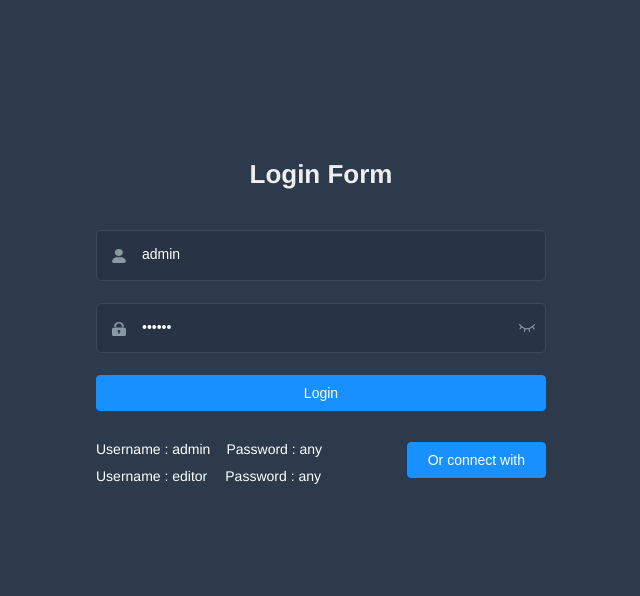
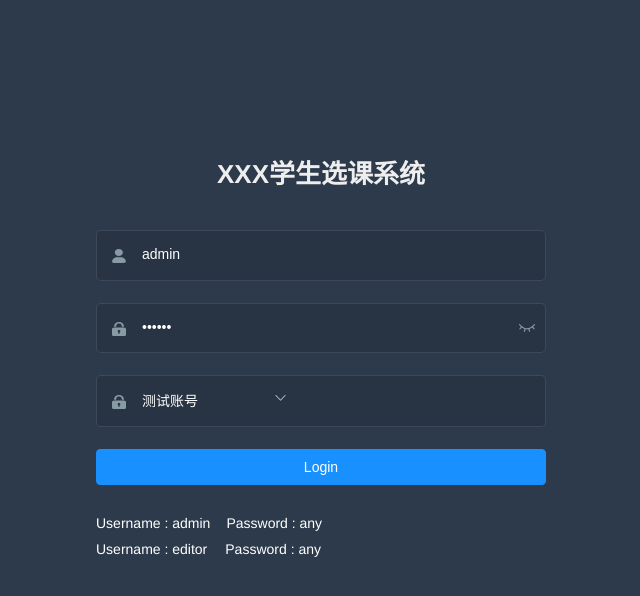
Before and after one commit to lin1s/Celection-System-Web, a Vue app: page /#/login in a window 1280 px wide. Shown: the top 596 px of the page, without its empty margins (319-959 px from the left). Built offline with nearby package versions, Linux system fonts and the light colour scheme.

Commit message:
代码修改

```diff
--- a/src/views/login/index.vue
+++ b/src/views/login/index.vue
@@ -1,9 +1,15 @@
 <template>
   <div class="login-container">
-    <el-form ref="loginForm" :model="loginForm" :rules="loginRules" class="login-form" autocomplete="on" label-position="left">
-
+    <el-form
+      ref="loginForm"
+      :model="loginForm"
+      :rules="loginRules"
+      class="login-form"
+      autocomplete="on"
+      label-position="left"
+    >
       <div class="title-container">
-        <h3 class="title">Login Form</h3>
+        <h3 class="title">XXX学生选课系统</h3>
       </div>
 
       <el-form-item prop="username">
@@ -13,7 +19,7 @@
         <el-input
           ref="username"
           v-model="loginForm.username"
-          placeholder="Username"
+          placeholder="请输入账号/学号/工号"
           name="username"
           type="text"
           tabindex="1"
@@ -21,7 +27,12 @@
         />
       </el-form-item>
 
-      <el-tooltip v-model="capsTooltip" content="Caps lock is On" placement="right" manual>
+      <el-tooltip
+        v-model="capsTooltip"
+        content="Caps lock is On"
+        placement="right"
+        manual
+      >
         <el-form-item prop="password">
           <span class="svg-container">
             <svg-icon icon-class="password" />
@@ -31,7 +42,7 @@
             ref="password"
             v-model="loginForm.password"
             :type="passwordType"
-            placeholder="Password"
+            placeholder="请输入密码"
             name="password"
             tabindex="2"
             autocomplete="on"
@@ -40,98 +51,122 @@
             @keyup.enter.native="handleLogin"
           />
           <span class="show-pwd" @click="showPwd">
-            <svg-icon :icon-class="passwordType === 'password' ? 'eye' : 'eye-open'" />
+            <svg-icon
+              :icon-class="passwordType === 'password' ? 'eye' : 'eye-open'"
+            />
           </span>
         </el-form-item>
       </el-tooltip>
 
-      <el-button :loading="loading" type="primary" style="width:100%;margin-bottom:30px;" @click.native.prevent="handleLogin">Login</el-button>
+      <el-form-item prop="permission">
+        <span class="svg-container">
+          <svg-icon icon-class="password" />
+        </span>
+        <el-select
+          class="permission-select"
+          v-model="loginForm.permission"
+          placeholder="请选择"
+        >
+          <el-option
+            v-for="item in permissionOptions"
+            :value="item.key"
+            :label="item.label"
+            :key="item.key"
+          />
+        </el-select>
+      </el-form-item>
 
-      <div style="position:relative">
+      <el-button
+        :loading="loading"
+        type="primary"
+        style="width: 100%; margin-bottom: 30px"
+        @click.native.prevent="handleLogin"
+        >Login</el-button
+      >
+
+      <div style="position: relative">
         <div class="tips">
           <span>Username : admin</span>
           <span>Password : any</span>
         </div>
         <div class="tips">
-          <span style="margin-right:18px;">Username : editor</span>
+          <span style="margin-right: 18px">Username : editor</span>
           <span>Password : any</span>
         </div>
-
-        <el-button class="thirdparty-button" type="primary" @click="showDialog=true">
-          Or connect with
-        </el-button>
       </div>
     </el-form>
-
-    <el-dialog title="Or connect with" :visible.sync="showDialog">
-      Can not be simulated on local, so please combine you own business simulation! ! !
-      <br>
-      <br>
-      <br>
-      <social-sign />
-    </el-dialog>
   </div>
 </template>
 
 <script>
-import { validUsername } from '@/utils/validate'
-import SocialSign from './components/SocialSignin'
+import { validUsername } from "@/utils/validate";
+import SocialSign from "./components/SocialSignin";
 
 export default {
-  name: 'Login',
+  name: "Login",
   components: { SocialSign },
   data() {
     const validateUsername = (rule, value, callback) => {
       if (!validUsername(value)) {
-        callback(new Error('Please enter the correct user name'))
+        callback(new Error("Please enter the correct user name"));
       } else {
-        callback()
+        callback();
       }
-    }
+    };
     const validatePassword = (rule, value, callback) => {
       if (value.length < 6) {
-        callback(new Error('The password can not be less than 6 digits'))
+        callback(new Error("The password can not be less than 6 digits"));
       } else {
-        callback()
+        callback();
       }
-    }
+    };
     return {
       loginForm: {
-        username: 'admin',
-        password: '111111'
+        username: "admin",
+        password: "111111",
+        permission: "test",
       },
       loginRules: {
-        username: [{ required: true, trigger: 'blur', validator: validateUsername }],
-        password: [{ required: true, trigger: 'blur', validator: validatePassword }]
+        username: [
+          { required: true, trigger: "blur", validator: validateUsername },
+        ],
+        password: [
+          { required: true, trigger: "blur", validator: validatePassword },
+        ],
       },
-      passwordType: 'password',
+      passwordType: "password",
       capsTooltip: false,
       loading: false,
-      showDialog: false,
       redirect: undefined,
-      otherQuery: {}
-    }
+      otherQuery: {},
+      permissionOptions: [
+        { label: "管理员", key: "admin" },
+        { label: "教师", key: "teacher" },
+        { label: "学生", key: "student" },
+        { label: "测试账号", key: "test" },
+      ],
+    };
   },
   watch: {
     $route: {
-      handler: function(route) {
-        const query = route.query
+      handler: function (route) {
+        const query = route.query;
         if (query) {
-          this.redirect = query.redirect
-          this.otherQuery = this.getOtherQuery(query)
+          this.redirect = query.redirect;
+          this.otherQuery = this.getOtherQuery(query);
         }
       },
-      immediate: true
-    }
+      immediate: true,
+    },
   },
   created() {
     // window.addEventListener('storage', this.afterQRScan)
   },
   mounted() {
-    if (this.loginForm.username === '') {
-      this.$refs.username.focus()
-    } else if (this.loginForm.password === '') {
-      this.$refs.password.focus()
+    if (this.loginForm.username === "") {
+      this.$refs.username.focus();
+    } else if (this.loginForm.password === "") {
+      this.$refs.password.focus();
     }
   },
   destroyed() {
@@ -139,73 +174,74 @@ export default {
   },
   methods: {
     checkCapslock(e) {
-      const { key } = e
-      this.capsTooltip = key && key.length === 1 && (key >= 'A' && key <= 'Z')
+      const { key } = e;
+      this.capsTooltip = key && key.length === 1 && key >= "A" && key <= "Z";
     },
     showPwd() {
-      if (this.passwordType === 'password') {
-        this.passwordType = ''
+      if (this.passwordType === "password") {
+        this.passwordType = "";
       } else {
-        this.passwordType = 'password'
+        this.passwordType = "password";
       }
       this.$nextTick(() => {
-        this.$refs.password.focus()
-      })
+        this.$refs.password.focus();
+      });
     },
     handleLogin() {
-      this.$refs.loginForm.validate(valid => {
+      this.$refs.loginForm.validate((valid) => {
         if (valid) {
-          this.loading = true
-          this.$store.dispatch('user/login', this.loginForm)
-            .then(() => {
-              this.$router.push({ path: this.redirect || '/', query: this.otherQuery })
-              this.loading = false
-            })
-            .catch(() => {
-              this.loading = false
-            })
+          this.loading = true;
+          if (this.loginForm.permission === "test") {
+            this.$store
+              .dispatch("user/login", this.loginForm)
+              .then(() => {
+                this.$router.push({
+                  path: this.redirect || "/",
+                  query: this.otherQuery,
+                });
+                this.loading = false;
+              })
+              .catch(() => {
+                this.loading = false;
+              });
+          } else {
+            this.$store
+              .dispatch("user/userlogin", this.loginForm)
+              .then(() => {
+                this.$router.push({
+                  path: this.redirect || "/",
+                  query: this.otherQuery,
+                });
+                this.loading = false;
+              })
+              .catch(() => {
+                this.loading = false;
+              });
+          }
         } else {
-          console.log('error submit!!')
-          return false
+          console.log("error submit!!");
+          return false;
         }
-      })
+      });
     },
     getOtherQuery(query) {
       return Object.keys(query).reduce((acc, cur) => {
-        if (cur !== 'redirect') {
-          acc[cur] = query[cur]
+        if (cur !== "redirect") {
+          acc[cur] = query[cur];
         }
-        return acc
-      }, {})
-    }
-    // afterQRScan() {
-    //   if (e.key === 'x-admin-oauth-code') {
-    //     const code = getQueryObject(e.newValue)
-    //     const codeMap = {
-    //       wechat: 'code',
-    //       tencent: 'code'
-    //     }
-    //     const type = codeMap[this.auth_type]
-    //     const codeName = code[type]
-    //     if (codeName) {
-    //       this.$store.dispatch('LoginByThirdparty', codeName).then(() => {
-    //         this.$router.push({ path: this.redirect || '/' })
-    //       })
-    //     } else {
-    //       alert('第三方登录失败')
-    //     }
-    //   }
-    // }
-  }
-}
+        return acc;
+      }, {});
+    },
+  },
+};
 </script>
 
 <style lang="scss">
 /* 修复input 背景不协调 和光标变色 */
 /* Detail see https://github.com/PanJiaChen/vue-element-admin/pull/927 */
 
-$bg:#283443;
-$light_gray:#fff;
+$bg: #283443;
+$light_gray: #fff;
 $cursor: #fff;
 
 @supports (-webkit-mask: none) and (not (cater-color: $cursor)) {
@@ -248,9 +284,9 @@ $cursor: #fff;
 </style>
 
 <style lang="scss" scoped>
-$bg:#2d3a4b;
-$dark_gray:#889aa4;
-$light_gray:#eee;
+$bg: #2d3a4b;
+$dark_gray: #889aa4;
+$light_gray: #eee;
 
 .login-container {
   min-height: 100%;
```
